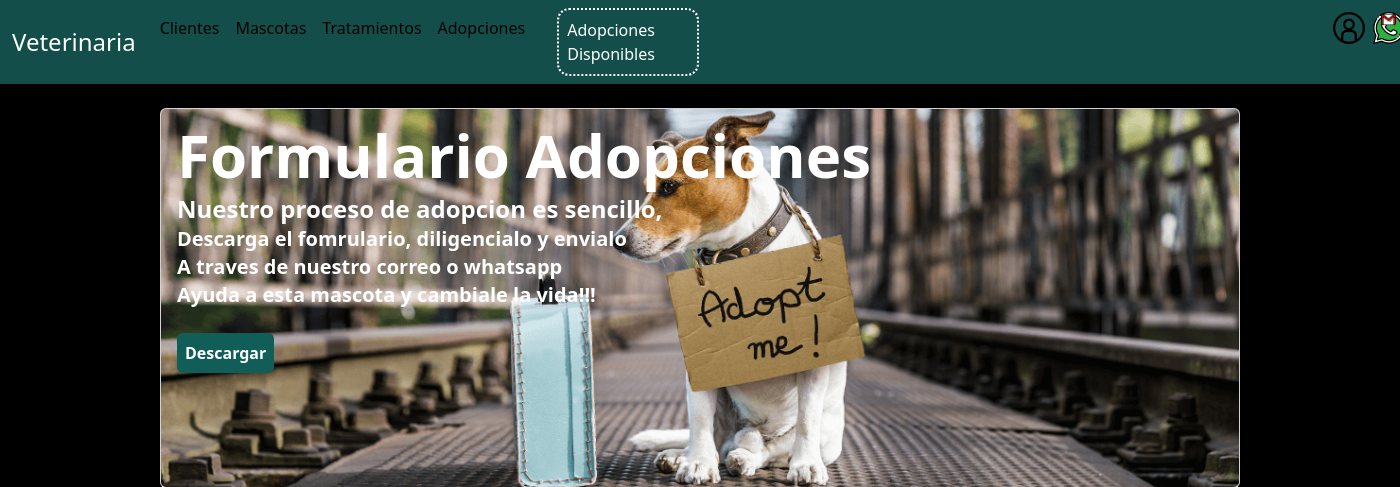
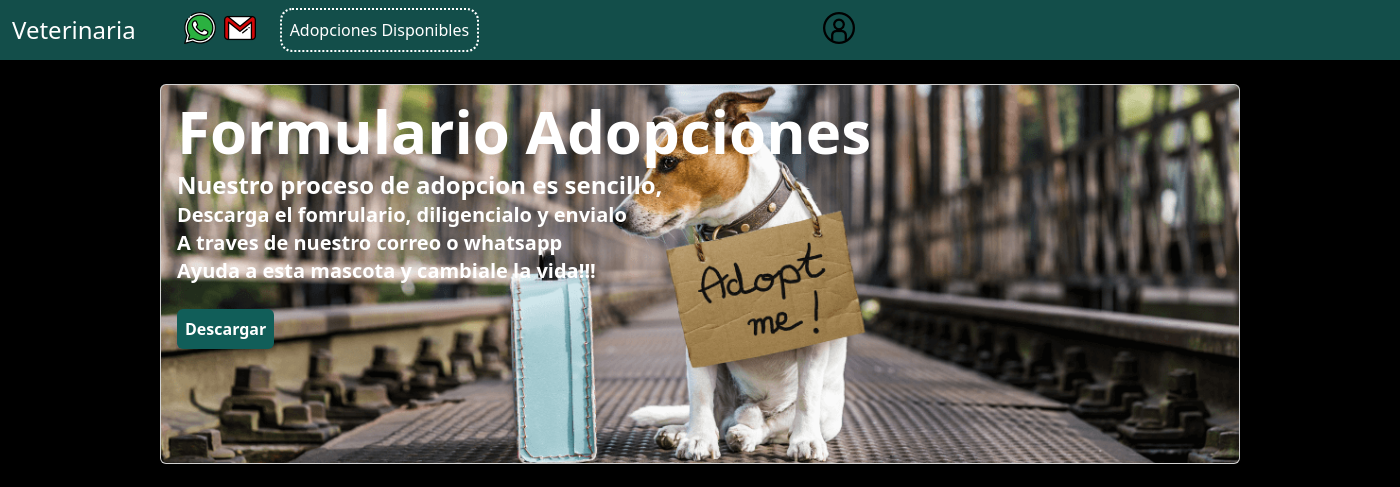
Before and after one commit to JulianAM06/Django_Gestion_Veterinaria, a Django app: page /archivo/ in a window 1400 px wide. Shown: the top 487 px of the page. Run offline with Django 5.2, Linux system fonts and the light colour scheme; some libraries are stand-ins or nearby versions.

Commit message:
Se realizan cambios en la barra de navegacion

```diff
--- a/myAppGestion/templates/base.html
+++ b/myAppGestion/templates/base.html
@@ -13,6 +13,23 @@
           body {
             background: black;
           }
+
+          .hv1 {
+            transition: .4s;
+          }
+
+          .hv1:hover {
+            transform: scale(1.07);
+          }
+
+          .hv2 {
+            transition: .4s;
+          }
+
+          .hv2:hover {
+            text-decoration: overline #fefefe;
+            transform: scale(1.07);
+          }
         }
       </style>
 </head>
@@ -20,39 +37,42 @@
 
     <nav class="navbar navbar-expand-lg bg-teal-900">
         <div class="container-fluid">
-          <a class="navbar-brand text-2xl text-white" href="/">Veterinaria</a>
+          <a class="navbar-brand text-2xl text-white hv1" href="/">Veterinaria</a>
           <button class="navbar-toggler" type="button" data-bs-toggle="collapse" data-bs-target="#navbarSupportedContent" aria-controls="navbarSupportedContent" aria-expanded="false" aria-label="Toggle navigation">
             <span class="navbar-toggler-icon"></span>
           </button>
           <div class="navbar-collapse" id="navbarSupportedContent">
             <ul class="navbar-nav me-auto mb-2 mb-lg-0">
+
+              <li class="flex">
+                <a href="https://wa.me/573002926420" target="_blank"><img src="{% static 'whatsapp.png' %}" class="mt-1 ml-8 hv1"></a>
+                <a href="mailto:julianalzatemonsalve@gmail.com" target="_blank"><img src="{% static 'gmail.png' %}" class="mt-1 ml-2 hv1"></a>
+              </li>
+              <li class="nav-item border-2 border-white rounded-xl border-dotted mx-6">
+                <a class="nav-link text-white hv1" aria-current="page" href="/mostrarAdopcion/">Adopciones Disponibles</a>
+              </li>
+              {% if request.user.is_authenticated %}
               <li class="nav-item">
-                <a class="nav-link active" aria-current="page" href="/registrarCliente/">Clientes</a>
+                <a class="nav-link text-white hv2" aria-current="page" href="/registrarCliente/">Clientes</a>
               </li>
               <li class="nav-item">
-                <a class="nav-link active" aria-current="page" href="/registrarMascota/">Mascotas</a>
+                <a class="nav-link text-white hv2" aria-current="page" href="/registrarMascota/">Mascotas</a>
               </li>
               <li class="nav-item">
-                <a class="nav-link active" aria-current="page" href="/registrarTratamiento/">Tratamientos</a>
+                <a class="nav-link text-white hv2" aria-current="page" href="/registrarTratamiento/">Tratamientos</a>
               </li>
               <li class="nav-item">
-                <a class="nav-link active" aria-current="page" href="/registrarAdopcion/">Adopciones</a>
+                <a class="nav-link text-white hv2" aria-current="page" href="/registrarAdopcion/">Adopciones</a>
               </li>
-              <li class="nav-item border-2 border-white rounded-xl border-dotted mx-6">
-                <a class="nav-link text-white" aria-current="page" href="/mostrarAdopcion/">Adopciones Disponibles</a>
-              </li>
-              <li class="nav-item ml-[450px] flex">
+              {% endif %}
+
+              <li class="nav-item flex ml-40">
                 {% if request.user.is_authenticated %}
                 <a class="nav-link text-white" aria-current="page" href="#">Bienvend@-{{user.username}}</a>
-                <a href="/logout/" class="py-2 text-orange-700">| Salir</a>
-                <a href="https://wa.me/573002926420" target="_blank"><img src="{% static 'whatsapp.png' %}" class="mt-1 ml-8"></a>
-                <a href="mailto:julianalzatemonsalve@gmail.com" target="_blank"><img src="{% static 'gmail.png' %}" class="mt-1 ml-2"></a>
+                <a href="/logout/" class="py-2 text-orange-700 hv1">| Salir</a>
                 {% else %}
-                <a href="/registrarCliente/"><img src="{% static 'acceso2.png' %}" class="mt-1 ml-40"></a>
-                <a href="https://wa.me/573002926420" target="_blank"><img src="{% static 'whatsapp.png' %}" class="mt-1 ml-10"></a>
-                <a href="mailto:julianalzatemonsalve@gmail.com" target="_blank"><img src="{% static 'gmail.png' %}" class="mt-1 ml-2"></a>
+                <a href="/registrarCliente/"><img src="{% static 'acceso2.png' %}" class="mt-1 ml-40 hv1"></a>
                 {% endif %}
-
               </li>
             </ul>
           </div>
```
